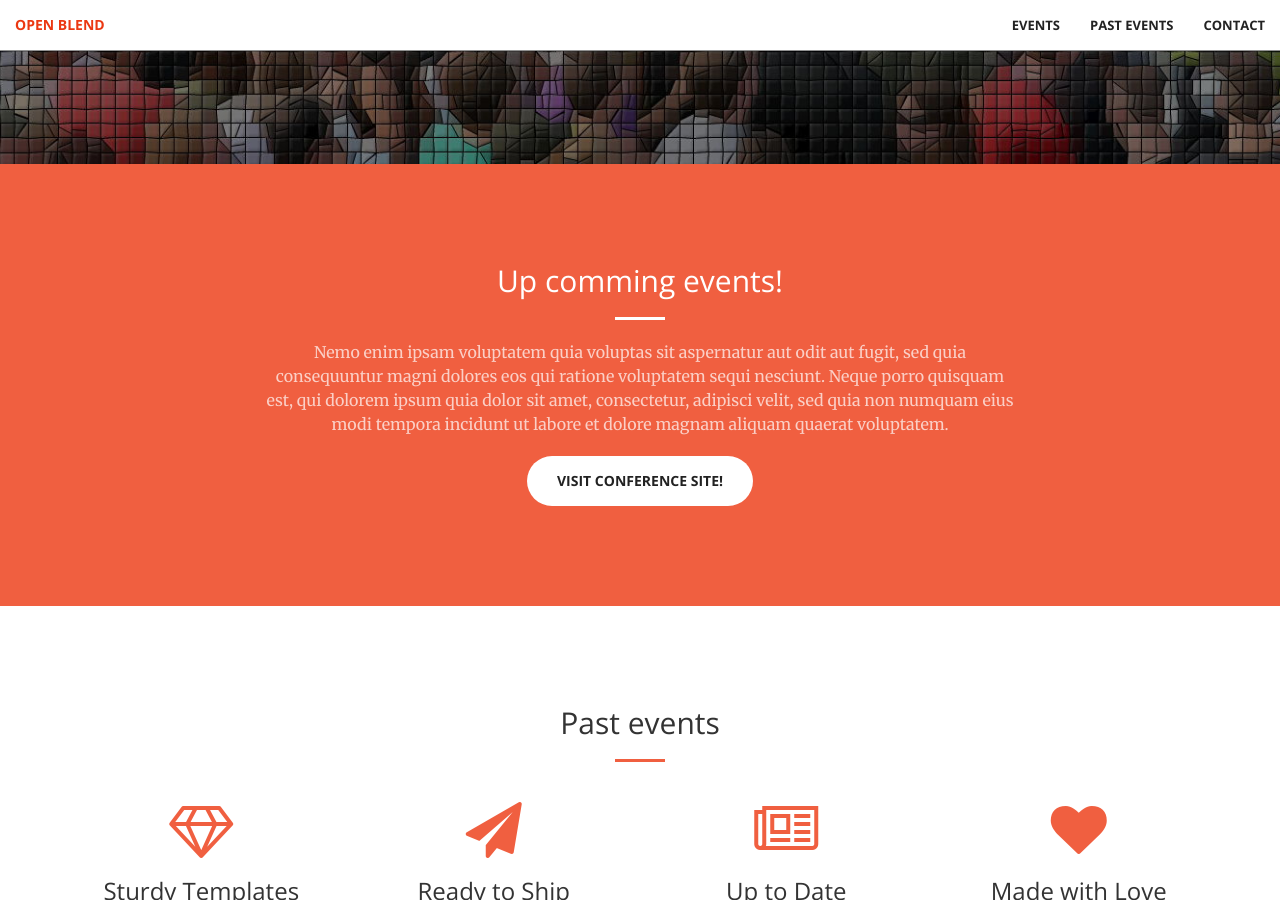
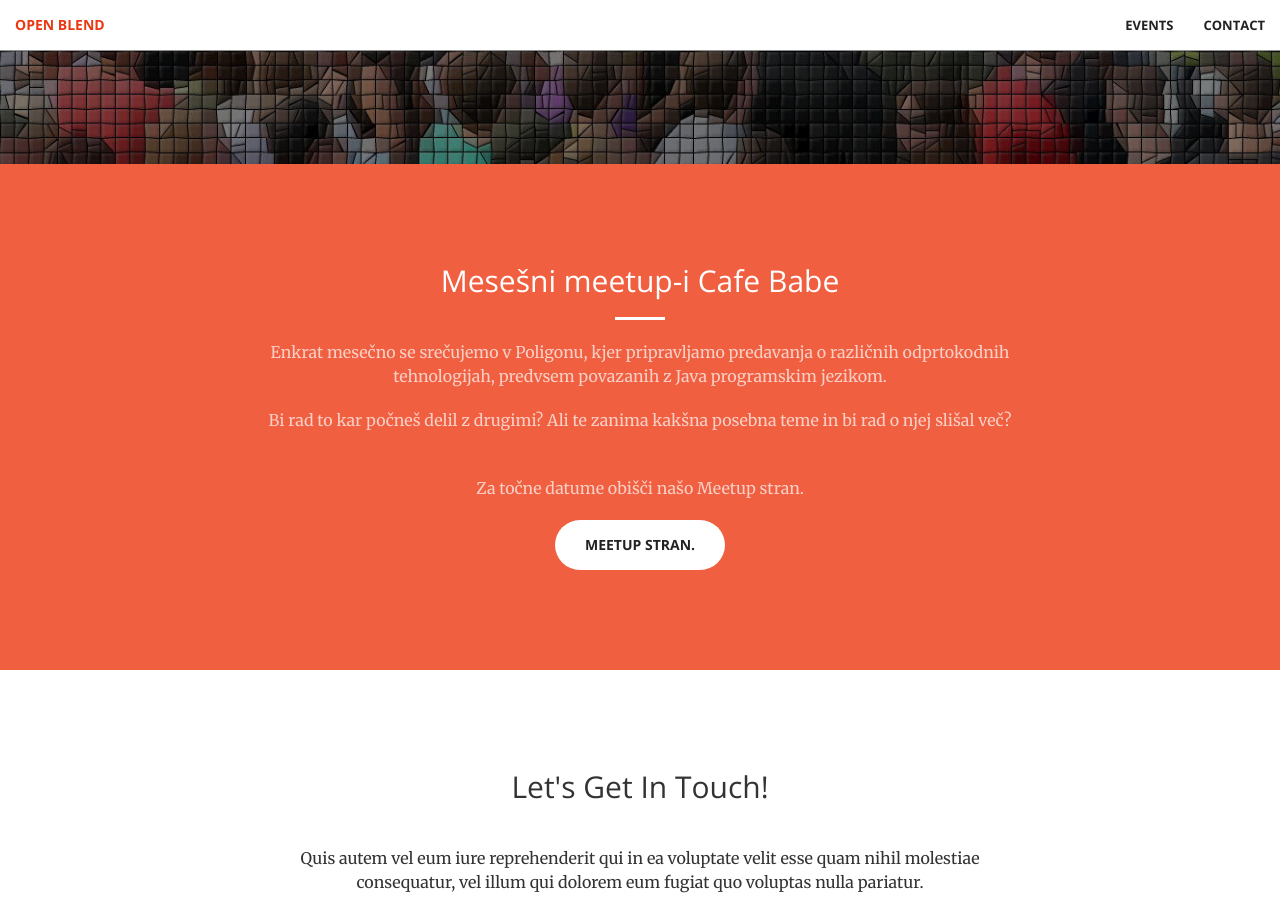
Before and after one commit to openblend/openblend.github.io, a Jekyll site: the page built from index.html, in a window 1280 px wide and 900 px high, scrolled down 736 px. Built offline with Jekyll 4.4.1, drawn with Linux system fonts in a browser that asks for light colours; some of the changed text lies outside the part shown.

Commit message:
Update description.

```diff
--- a/_includes/contact.html
+++ b/_includes/contact.html
@@ -1,4 +1,4 @@
-<section class="bg-primary" id="contact">
+<section class="" id="contact">
     <div class="container">
         <div class="row">
             <div class="col-lg-8 col-lg-offset-2 text-center">
@@ -7,13 +7,13 @@
                 <p>Quis autem vel eum iure reprehenderit qui in ea voluptate velit esse quam nihil molestiae consequatur, vel illum qui dolorem eum fugiat quo voluptas nulla pariatur.</p>
             </div>
         <div class="col-lg-2 col-lg-offset-2 text-center">
-            <a href="https://twitter.com/{{ site.twitter_username }}">
+            <a href="https://www.meetup.com/OpenBlend-Slovenian-Java-User-Group/">
                 <i class="fab fab-meetup fa-3x wow bounceIn" data-wow-delay=".1s"></i>
                 <p>#TODO meet up <!--link icon: https://fontawesome.com/icons/meetup?style=brands--></p>
             </a>
         </div>
         <div class="col-lg-2 col-lg-offset-1 text-center">
-            <a href="mailto:{{ site.email }}">
+            <a href="mailto:info@openblend.org">
             <i class="fa fa-envelope-o fa-3x wow bounceIn" data-wow-delay=".1s"></i>
                 <p></p>
             </a>
--- a/_includes/events.html
+++ b/_includes/events.html
@@ -2,10 +2,12 @@
     <div class="container">
         <div class="row">
             <div class="col-lg-8 col-lg-offset-2 text-center">
-                <h2 class="section-heading">Up comming events!</h2>
+                <h2 class="section-heading">Mesešni meetup-i Cafe Babe</h2>
                 <hr class="light">
-                <p class="text-faded">Nemo enim ipsam voluptatem quia voluptas sit aspernatur aut odit aut fugit, sed quia consequuntur magni dolores eos qui ratione voluptatem sequi nesciunt. Neque porro quisquam est, qui dolorem ipsum quia dolor sit amet, consectetur, adipisci velit, sed quia non numquam eius modi tempora incidunt ut labore et dolore magnam aliquam quaerat voluptatem.</p>
-                <a href="#" class="btn btn-default btn-xl" target="_blank">Visit conference site!</a>
+                <p class="text-faded">Enkrat mesečno se srečujemo v Poligonu, kjer pripravljamo predavanja o različnih odprtokodnih tehnologijah, predvsem povazanih z Java programskim jezikom.</p>
+                <p class="text-faded">Bi rad to kar počneš delil z drugimi? Ali te zanima kakšna posebna teme in bi rad o njej slišal več? <a href="https://goo.gl/forms/6ECx0fm32FYcHdN62"><bold>Izpolni obrazec za zbiranje predlogov</bold></a></p>
+                <p class="text-faded">Za točne datume obišči našo Meetup stran.</p>
+                <a href="https://www.meetup.com/OpenBlend-Slovenian-Java-User-Group/" class="btn btn-default btn-xl" target="_blank">Meetup stran.</a>
             </div>
         </div>
     </div>
--- a/_includes/header.html
+++ b/_includes/header.html
@@ -3,8 +3,8 @@
         <div class="header-content-inner">
             <img src="img/OpenBlend_logo_transp.png" width="80%" />
             <hr>
-            <p>Lorem ipsum dolor sit amet, consectetur adipiscing elit, sed do eiusmod tempor incididunt.</p>
-            <a href="#events" class="btn btn-primary btn-xl page-scroll">Open Mind</a>
+            <p>Openblend, društvo ljubiteljev odprtokodnih tehnologij.</p>
+            <a href="#events" class="btn btn-primary btn-xl page-scroll">Cafe babe</a>
         </div>
     </div>
 </header>
--- a/_includes/nav.html
+++ b/_includes/nav.html
@@ -17,9 +17,9 @@
                 <li>
                     <a class="page-scroll" href="#events">Events</a>
                 </li>
-                <li>
+                <!--li>
                     <a class="page-scroll" href="#pastevents">Past events</a>
-                </li>
+                </li-->
                 <li>
                     <a class="page-scroll" href="#contact">Contact</a>
                 </li>
--- a/_layouts/front.html
+++ b/_layouts/front.html
@@ -7,7 +7,6 @@
   {% include nav.html %}
   {% include header.html %}
   {% include events.html %}
-  {% include past-events.html %}
   {% include contact.html %}
   {% include scripts.html %}
 </body>
```
